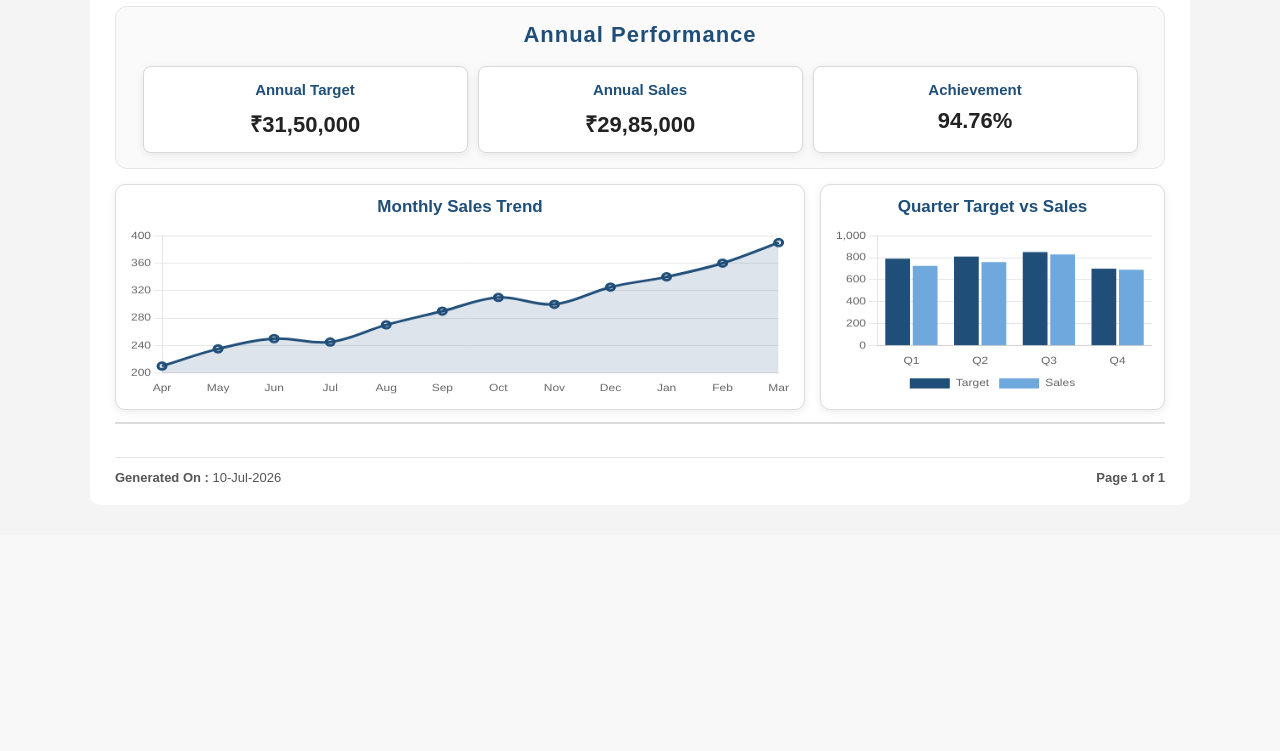
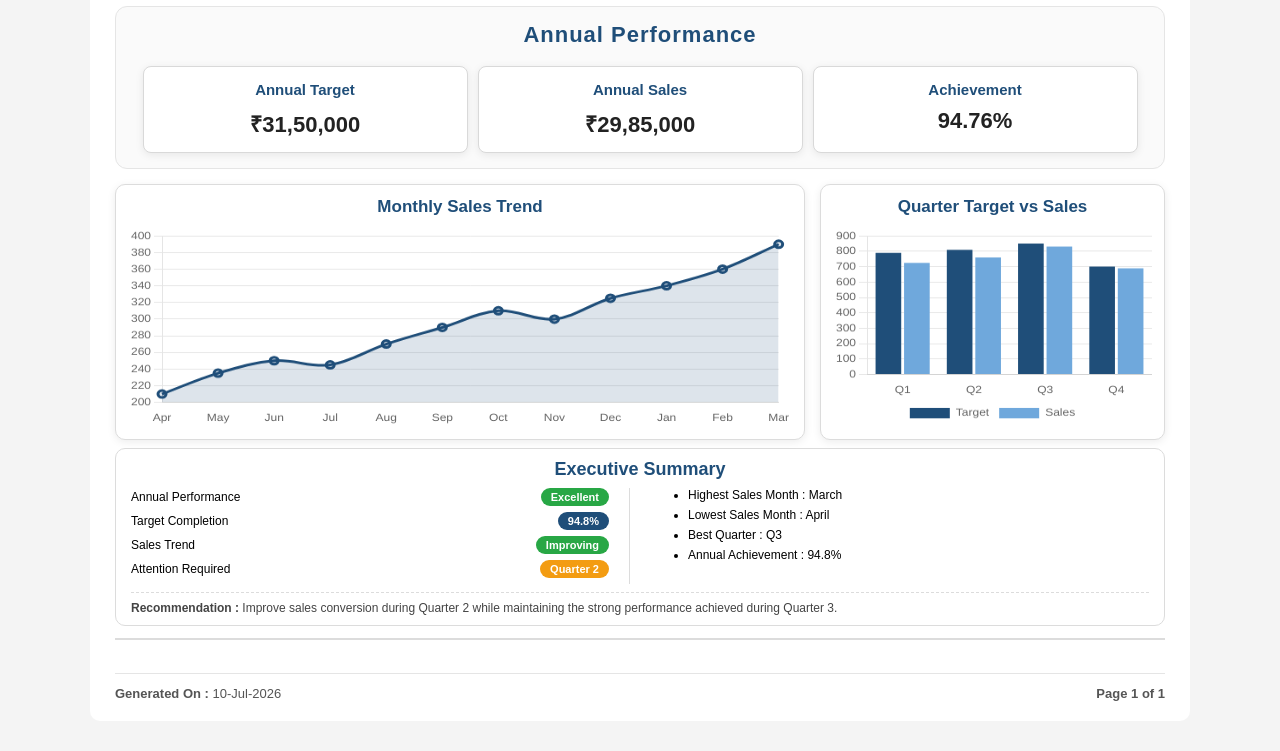
Before and after one commit to ram-bhagure/SALESREPORT, a Python web app: template assets/templates/scorecard.html in a window 1280 px wide. Shown: the part 839-1590 px from the top of the page. Before the commit the page ends 1324 px from the top, so only its background shows below. Run offline with Jinja, Linux system fonts and the light colour scheme; the template is opened without the code that fills it, so the values that code supplies are empty.

Commit message:
Complete PDF report template version 1.0

```diff
--- a/assets/css/style.css
+++ b/assets/css/style.css
@@ -18,7 +18,8 @@ body {
 =========================== */
 
 .report-container {
-    width: 1100px;
+    max-width: 1100px;
+    width: 100%;
     margin: 0 auto;
     background-color: white;
     padding: 20px 25px;
@@ -166,6 +167,11 @@ body {
     flex-wrap:wrap;
 
 }
+ /* .scorecards{
+    display:grid;
+    grid-template-columns:repeat(4, 1fr);
+    gap:10px;
+} */
 
 .month-card{
 
@@ -479,6 +485,256 @@ body {
 
     width:100% !important;
 
-    height:170px !important;
+    height:200px !important;
 
 }
+/* ===================================
+   EXECUTIVE SUMMARY
+=================================== */
+
+.executive-summary{
+
+    margin-top:8px;
+
+    border:1px solid #dcdcdc;
+
+    border-radius:10px;
+
+    background:white;
+
+    padding:10px 15px;
+
+}
+
+.executive-summary h2{
+
+    text-align:center;
+
+    color:#1f4e79;
+
+    font-size:18px;
+
+    margin-bottom:8px;
+
+}
+
+/* Two Columns */
+
+.summary-content{
+
+    display:grid;
+
+    grid-template-columns:1fr 1fr;
+
+    gap:20px;
+
+}
+
+/* Left */
+
+.summary-left{
+
+    border-right:1px solid #dcdcdc;
+
+    padding-right:20px;
+
+}
+
+/* KPI Row */
+
+.summary-row{
+
+    display:flex;
+
+    justify-content:space-between;
+
+    align-items:center;
+
+    margin-bottom:6px;
+
+    font-size:12px;
+
+}
+
+/* Right */
+
+.summary-right{
+
+    padding-left:20px;
+
+}
+
+.summary-right ul{
+
+    padding-left:18px;
+
+}
+
+.summary-right li{
+
+    margin-bottom:6px;
+
+    font-size: 12px;
+
+}
+
+/* Recommendation */
+
+.recommendation{
+
+    margin-top:8px;
+
+    padding-top:8px;
+
+    border-top:1px dashed #dcdcdc;
+
+    font-size:12px;
+
+    color:#444;
+
+}
+/* ===================================
+   KPI & INSIGHTS
+=================================== */
+
+.insight-wrapper{
+
+    display:grid;
+
+    grid-template-columns:1fr 1fr;
+
+    gap:20px;
+
+    margin-top:18px;
+
+}
+
+.kpi-panel,
+.insight-panel{
+
+    background:#ffffff;
+
+    border:1px solid #dcdcdc;
+
+    border-radius:10px;
+
+    padding:16px;
+
+    box-shadow:0 2px 8px rgba(0,0,0,0.08);
+
+}
+
+.kpi-panel h3,
+.insight-panel h3{
+
+    color:#1f4e79;
+
+    margin-bottom:15px;
+
+    text-align:center;
+
+}
+
+.kpi-row{
+
+    display:flex;
+
+    justify-content:space-between;
+
+    align-items:center;
+
+    margin-bottom:12px;
+
+}
+
+.badge{
+
+    padding:3px 10px;
+
+    border-radius:20px;
+
+    font-size:11px;
+
+    font-weight:bold;
+
+    color:white;
+
+}
+
+.excellent{
+
+    background:#28a745;
+
+}
+
+.good{
+
+    background:#1f4e79;
+
+}
+
+.warning{
+
+    background:#f39c12;
+
+}
+
+.insight-panel ul{
+
+    padding-left:18px;
+
+}
+
+.insight-panel li{
+
+    margin-bottom:12px;
+
+    color:#444;
+
+}
+@page{
+    size:A4 portrait;
+    margin:8mm;
+}
+@media print{
+
+    body{
+        background:white;
+        padding:0;
+        margin:0;
+
+    }
+
+    .report-container{
+        width:auto;
+        max-width: 100%;
+        margin:0 auto;
+        padding: 18px;
+        box-shadow:none;
+        border:none;
+        border-radius: 10px;
+        overflow: hidden;
+    }
+
+}
+@media print{
+
+    .quarter-section,
+    .annual-performance,
+    .chart-section,
+    .executive-summary,
+    .footer{
+
+        page-break-inside:avoid;
+        break-inside:avoid;
+
+    }
+
+}
+.month-card:hover{
+
+    transform:none;
+
+    box-shadow:none;
+
+}
--- a/assets/templates/scorecard.html
+++ b/assets/templates/scorecard.html
@@ -603,6 +603,73 @@
             </div>
 
         </section>
+
+        <!-- ===================================
+            EXECUTIVE SUMMARY
+        =================================== -->
+
+        <section class="executive-summary">
+
+            <h2>Executive Summary</h2>
+
+            <div class="summary-content">
+
+                <!-- LEFT COLUMN -->
+
+                <div class="summary-left">
+
+                    <div class="summary-row">
+                        <span>Annual Performance</span>
+                        <span class="badge excellent">Excellent</span>
+                    </div>
+
+                    <div class="summary-row">
+                        <span>Target Completion</span>
+                        <span class="badge good">94.8%</span>
+                    </div>
+
+                    <div class="summary-row">
+                        <span>Sales Trend</span>
+                        <span class="badge excellent">Improving</span>
+                    </div>
+
+                    <div class="summary-row">
+                        <span>Attention Required</span>
+                        <span class="badge warning">Quarter 2</span>
+                    </div>
+
+                </div>
+
+                <!-- RIGHT COLUMN -->
+
+                <div class="summary-right">
+
+                    <ul>
+
+                        <li>Highest Sales Month : March</li>
+
+                        <li>Lowest Sales Month : April</li>
+
+                        <li>Best Quarter : Q3</li>
+
+                        <li>Annual Achievement : 94.8%</li>
+
+                    </ul>
+
+                </div>
+
+            </div>
+
+            <div class="recommendation">
+
+                <strong>Recommendation :</strong>
+
+                Improve sales conversion during Quarter 2 while maintaining the strong
+                performance achieved during Quarter 3.
+
+            </div>
+
+        </section>
         <!-- ==========================================
         REPORT FOOTER
         ========================================== -->
```
